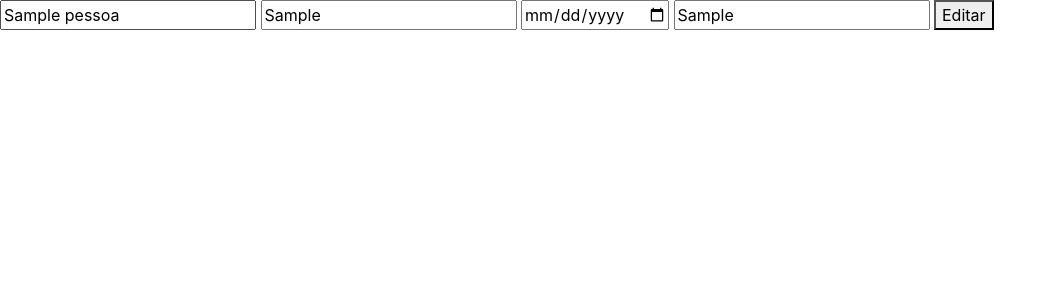
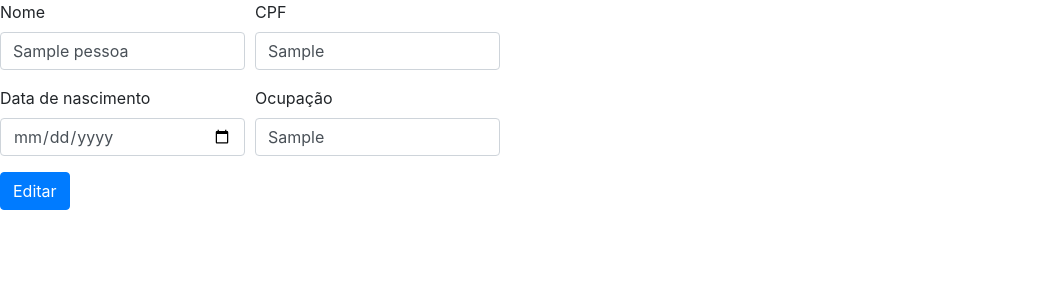
Before and after one commit to rviniciussouza/CRUD-PHP-MySQL, a PHP site: page /editar_pessoa.php?id=1 in a window 1280 px wide. Shown: the top 300 px of the page, without its empty margins (0-1057 px from the left). Run offline with PHP 8.4, Linux system fonts and the light colour scheme; tables that the repository leaves empty or names only in its code hold one stand-in row (values such as "Sample post").

Commit message:
estilizando campos do formulario

```diff
--- a/view/editar_pessoa.php
+++ b/view/editar_pessoa.php
@@ -12,16 +12,38 @@
 
     <?php $pessoa = $pessoaController->getById($_GET['id']); ?>
 
+    <div style="width: 500px" >
+
     <form method="post" action="../controller/PessoaController.php?action=update" id="form">
         <input type="hidden" value="<?php echo $pessoa['id'] ?>" name="id" required />
-        <input type="text" value="<?php echo $pessoa['nome'] ?>" name="nome" required />
-        <input type="text" value="<?php echo $pessoa['cpf'] ?>" name="cpf" required />
-        <input type="date" value="<?php echo $pessoa['data_nasc'] ?>" name="data_nasc" required />
-        <input type="text" value="<?php echo $pessoa['ocupacao'] ?>" name="ocupacao" required />
 
-        <button type="submit" value="Cadastrar">Editar</button>
+
+        <div class="form-row">
+            <div class="form-group col-md-6">
+                <label for="inputNome">Nome</label>
+                <input type="text" class="form-control" value="<?php echo $pessoa['nome'] ?>" name="nome" id="inputNome" placeholder="Nome" required>
+            </div>
+            <div class="form-group col-md-6">
+                <label for="inputCpf">CPF</label>
+                <input type="text" class="form-control" value="<?php echo $pessoa['cpf'] ?>"  id="inputCpf" name="cpf" required>
+            </div>
+        </div>
+
+        <div class="form-row">
+            <div class="form-group col-md-6">
+                <label for="inputDataNasc">Data de nascimento</label>
+                <input type="date" class="form-control" id="inputDataNasc" value="<?php echo $pessoa['data_nascimento'] ?>" name="data_nasc" required>
+            </div>
+            <div class="form-group col-md-6">
+                <label for="inputOcupacap">Ocupação</label>
+                <input type="text" class="form-control" id="inputOcupacap" name="ocupacao" value="<?php echo $pessoa['ocupacao'] ?>" required>
+            </div>
+        </div>
+
+        <button type="submit" class="btn btn-primary" >Editar</button>
     </form>
 
+</div>
 
     <script src="https://code.jquery.com/jquery-3.3.1.slim.min.js" integrity="sha384-q8i/X+965DzO0rT7abK41JStQIAqVgRVzpbzo5smXKp4YfRvH+8abtTE1Pi6jizo" crossorigin="anonymous"></script>
     <script src="https://cdnjs.cloudflare.com/ajax/libs/popper.js/1.14.7/umd/popper.min.js" integrity="sha384-UO2eT0CpHqdSJQ6hJty5KVphtPhzWj9WO1clHTMGa3JDZwrnQq4sF86dIHNDz0W1" crossorigin="anonymous"></script>
```
